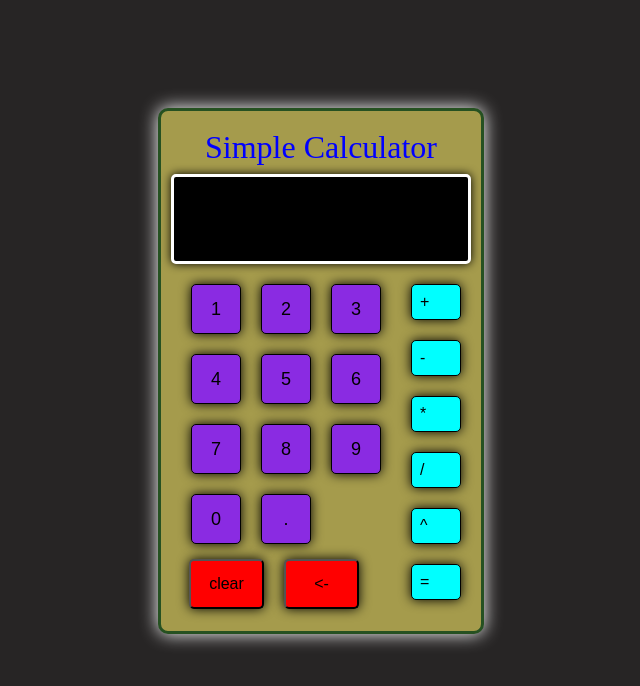
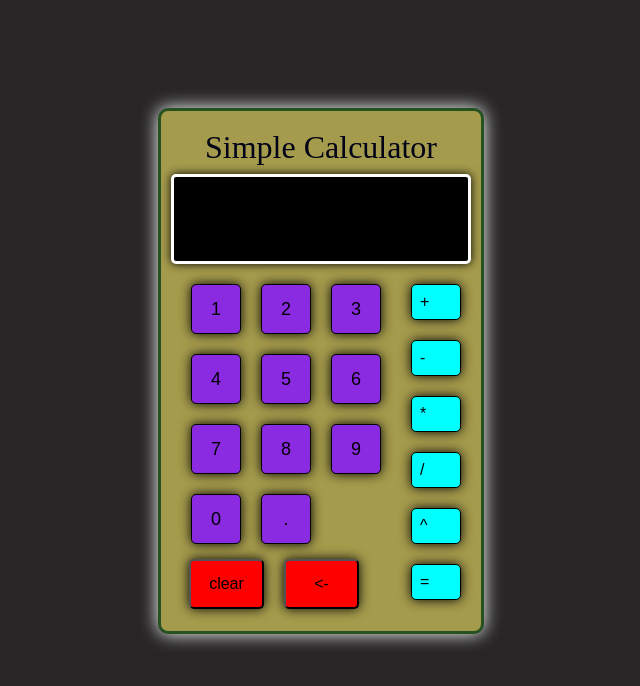
Before and after one commit to Pendulousss/calculator, a plain HTML site: page index.html in a window 1280 px wide. Shown: the whole page, without its empty margins (319-959 px from the left). Drawn offline with Linux system fonts and the light colour scheme.

Commit message:
Add Readme description and minor style changes

```diff
--- a/style.css
+++ b/style.css
@@ -140,9 +140,8 @@ button:active {
 }
 
 #name {
-    color: blue;
+    color: rgb(2, 2, 23);
     text-align: center;
     font-size: xx-large;
     margin: 8px 0px;
-    text-decoration: dashed;
 }
```
Also changed, not shown: 1 other file.
